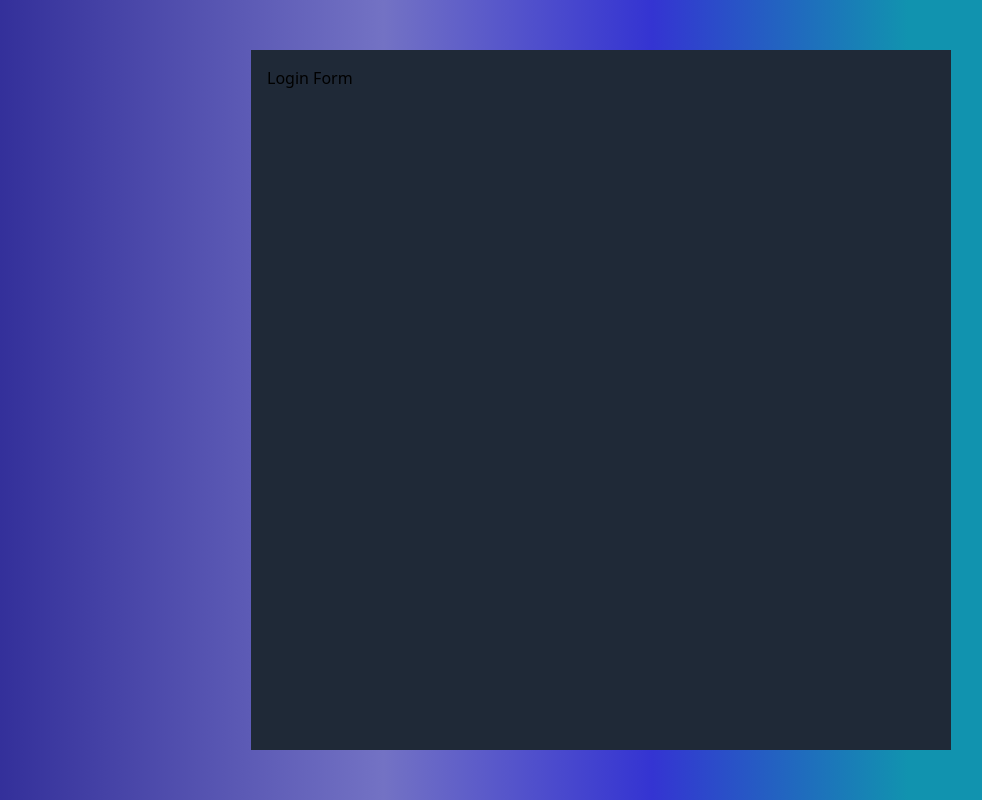
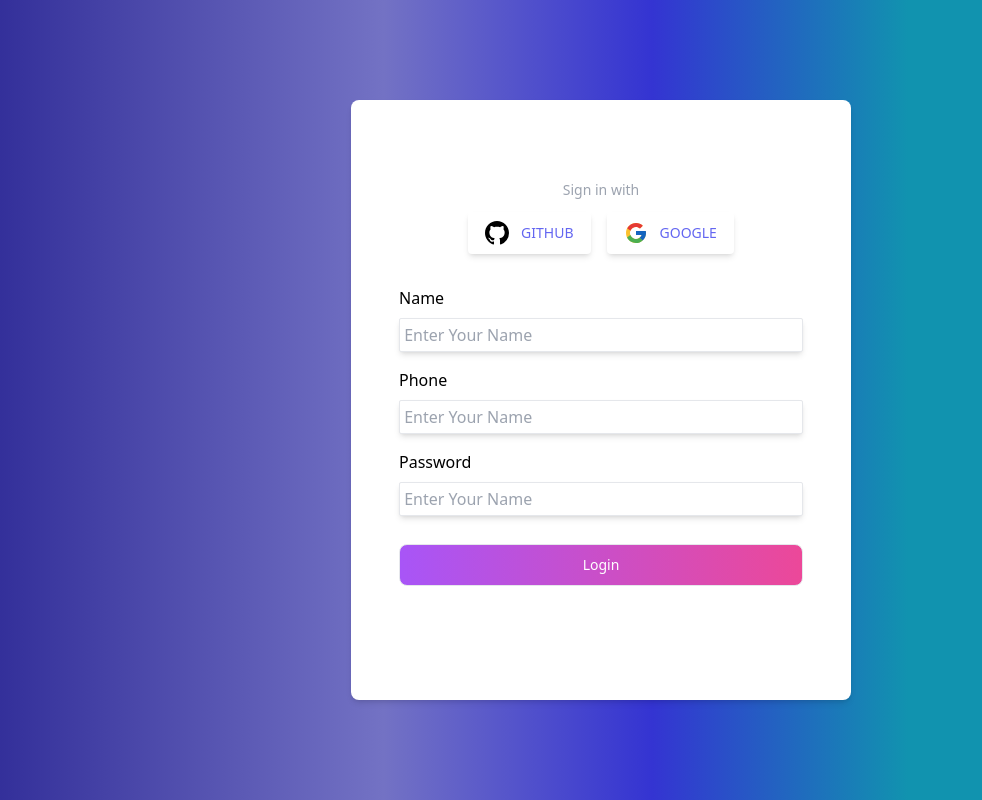
Before and after one commit to MinKhant21/Signal_web, a React (Create React App) app: page / in a window 1280 px wide. Shown: the whole page, without its empty margins (39-1021 px from the left). Built offline with nearby package versions, Linux system fonts and the light colour scheme.

Commit message:
login design

```diff
--- a/src/App.jsx
+++ b/src/App.jsx
@@ -4,8 +4,77 @@ export default function App() {
   return (
     <>
       <div className=' flex items-center justify-center h-screen'>
-          <div className='w-[700px] h-[700px] p-4 bg-gray-800 '>
-            <h1>Login Form</h1>
+          <div className='w-[500px] h-[600px] p-4 bg-white shadow-md rounded-lg '>
+          <div class="">
+              <div class="p-8  mx-auto">
+                <div class="bg-white rounded-t-lg p-8">
+                  <p class="text-center text-sm text-gray-400 font-light">Sign in with</p>
+                  <div>
+                    <div class="flex items-center justify-center space-x-4 mt-3">
+                      <button
+                        class="flex items-center py-2 px-4 text-sm uppercase rounded bg-white hover:bg-gray-100 text-indigo-500 border border-transparent hover:border-transparent hover:text-gray-700 shadow-md hover:shadow-lg font-medium transition transform hover:-translate-y-0.5"
+                      >
+                        <svg
+                          xmlns="http://www.w3.org/2000/svg"
+                          viewBox="0 0 16 16"
+                          class="w-6 h-6 mr-3"
+                        >
+                          <path
+                            fill-rule="evenodd"
+                            d="M8 0C3.58 0 0 3.58 0 8c0 3.54 2.29 6.53 5.47 7.59.4.07.55-.17.55-.38 0-.19-.01-.82-.01-1.49-2.01.37-2.53-.49-2.69-.94-.09-.23-.48-.94-.82-1.13-.28-.15-.68-.52-.01-.53.63-.01 1.08.58 1.23.82.72 1.21 1.87.87 2.33.66.07-.52.28-.87.51-1.07-1.78-.2-3.64-.89-3.64-3.95 0-.87.31-1.59.82-2.15-.08-.2-.36-1.02.08-2.12 0 0 .67-.21 2.2.82.64-.18 1.32-.27 2-.27.68 0 1.36.09 2 .27 1.53-1.04 2.2-.82 2.2-.82.44 1.1.16 1.92.08 2.12.51.56.82 1.27.82 2.15 0 3.07-1.87 3.75-3.65 3.95.29.25.54.73.54 1.48 0 1.07-.01 1.93-.01 2.2 0 .21.15.46.55.38A8.013 8.013 0 0016 8c0-4.42-3.58-8-8-8z"
+                          ></path>
+                        </svg>
+                        Github
+                      </button>
+                      <button
+                        class="flex items-center py-2 px-4 text-sm uppercase rounded bg-white hover:bg-gray-100 text-indigo-500 border border-transparent hover:border-transparent hover:text-gray-700 shadow-md hover:shadow-lg font-medium transition transform hover:-translate-y-0.5"
+                      >
+                        <svg
+                          xmlns="http://www.w3.org/2000/svg"
+                          class="w-6 h-6 mr-3"
+                          viewBox="0 0 48 48"
+                        >
+                          <path
+                            fill="#fbc02d"
+                            d="M43.611 20.083H42V20H24v8h11.303c-1.649 4.657-6.08 8-11.303 8-6.627 0-12-5.373-12-12s5.373-12 12-12c3.059 0 5.842 1.154 7.961 3.039l5.657-5.657C34.046 6.053 29.268 4 24 4 12.955 4 4 12.955 4 24s8.955 20 20 20 20-8.955 20-20c0-1.341-.138-2.65-.389-3.917z"
+                          />
+                          <path
+                            fill="#e53935"
+                            d="m6.306 14.691 6.571 4.819C14.655 15.108 18.961 12 24 12c3.059 0 5.842 1.154 7.961 3.039l5.657-5.657C34.046 6.053 29.268 4 24 4 16.318 4 9.656 8.337 6.306 14.691z"
+                          />
+                          <path
+                            fill="#4caf50"
+                            d="M24 44c5.166 0 9.86-1.977 13.409-5.192l-6.19-5.238A11.91 11.91 0 0 1 24 36c-5.202 0-9.619-3.317-11.283-7.946l-6.522 5.025C9.505 39.556 16.227 44 24 44z"
+                          />
+                          <path
+                            fill="#1565c0"
+                            d="M43.611 20.083 43.595 20H24v8h11.303a12.04 12.04 0 0 1-4.087 5.571l.003-.002 6.19 5.238C36.971 39.205 44 34 44 24c0-1.341-.138-2.65-.389-3.917z"
+                          />
+                        </svg>
+                        Google
+                      </button>
+                    </div>
+                  </div>
+                </div>
+                <form action="" >
+                  <div className=' '>
+                    <label htmlFor="" className=''>Name</label>
+                    <input type="text" className='border mt-2 rounded-sm shadow-md  w-full py-1 ' placeholder=' Enter Your Name'  />
+                  </div>
+                  <div className=' mt-4 '>
+                    <label htmlFor="" className=''>Phone</label>
+                    <input type="text" className='border mt-2 rounded-sm shadow-md  w-full py-1 ' placeholder=' Enter Your Name'  />
+                  </div>
+                  <div className=' mt-4 '>
+                    <label htmlFor="" className=''>Password</label>
+                    <input type="text" className='border mt-2 rounded-sm shadow-md  w-full py-1 ' placeholder=' Enter Your Name'  />
+                  </div>
+                  <div className=' mt-5'>
+                    <input type="submit" value="Login" className='border mt-2   w-full   text-white bg-gradient-to-r from-purple-500 to-pink-500 hover:bg-gradient-to-l focus:ring-4 focus:outline-none focus:ring-purple-200 dark:focus:ring-purple-800 font-medium rounded-lg text-sm px-5 py-2.5 text-center me-2 mb-2'/>
+                  </div>
+                </form>
+              </div>
+            </div>
           </div>
       </div>
     </>
```
